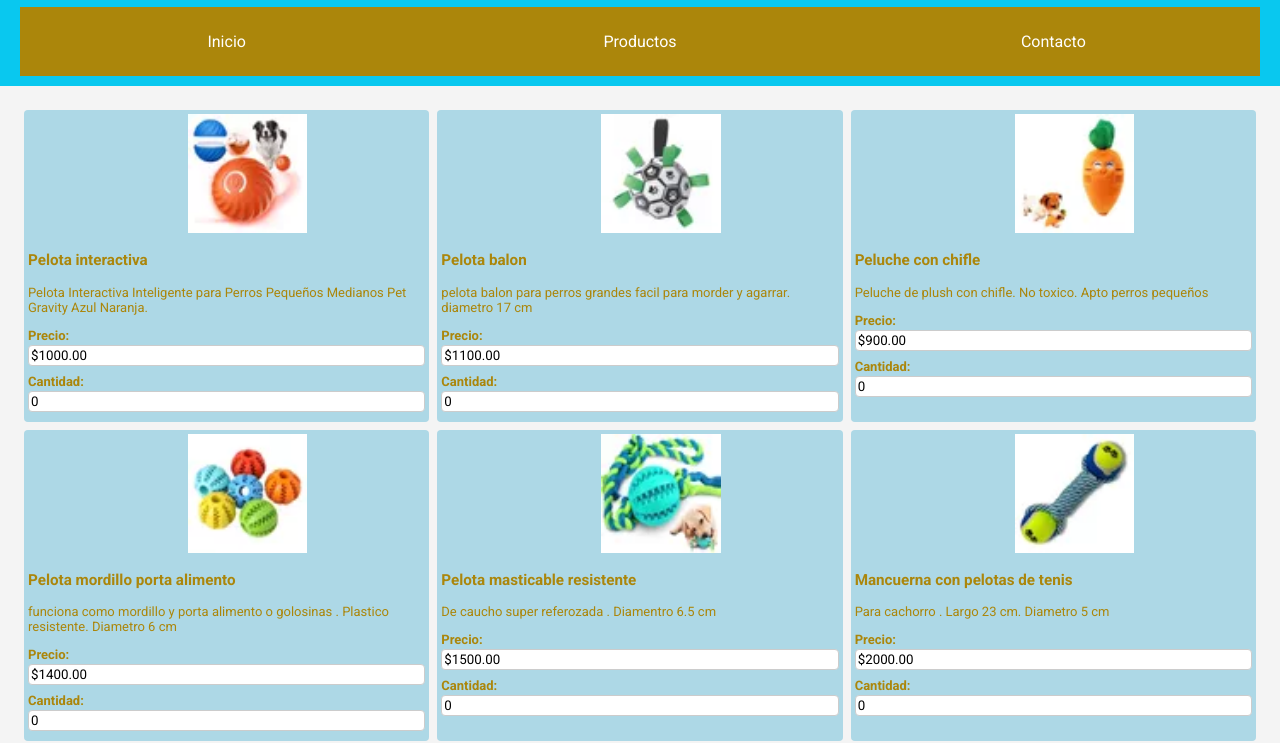
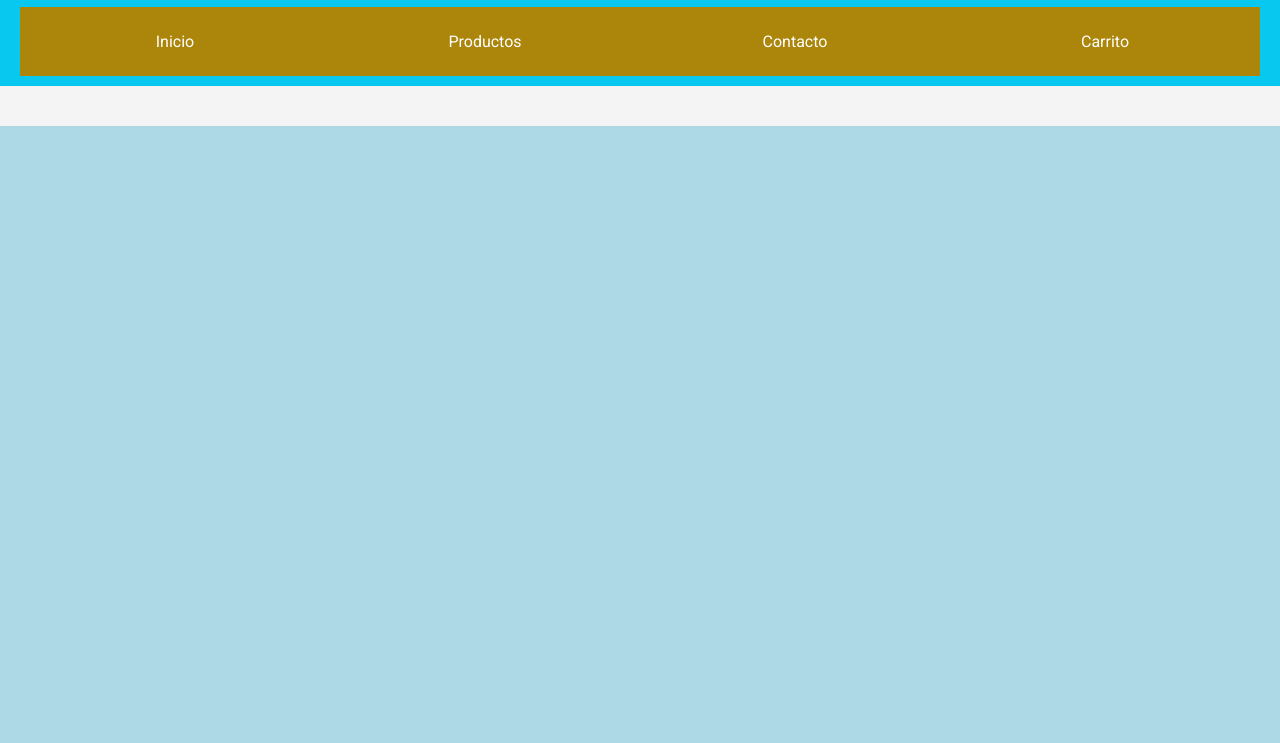
Before and after one commit to betfaif/Mypupi, a plain HTML site: page productos.html in a window 1280 px wide. Shown: the part 63-806 px from the top of the page. Drawn offline with Linux system fonts and the light colour scheme.

Commit message:
para mostrar a profe que no anda

```diff
--- a/css/styles.css
+++ b/css/styles.css
@@ -197,6 +197,11 @@ footer {
     height: auto; /* Mantiene la proporción de la imagen */
     margin-left: 10rem;
 }
+.agregar {
+    margin-top: 2px;
+    margin-left: 12rem;
+}
+
 
 #resenias {
     padding: 20px;
--- a/js/script.js
+++ b/js/script.js
@@ -44,7 +44,9 @@ function validarFormulario(event) {
   //      form.submit();
     //}
 
-    document.addEventListener("DOMContentLoaded", () => {
+    //document.addEventListener("DOMContentLoaded", () => { cambiado por productos
+    // cuando carga el DOM ya que cargue los productos
+        document.addEventListener("DOMContentLoaded", cargarProductos() => {
         const form = document.getElementById('formularioContacto');
 
         form.addEventListener("submit", async (event) => {
--- a/productos.html
+++ b/productos.html
@@ -8,6 +8,7 @@
     <title>Mypupi juguetes para perros</title>
 </head>
 <body>
+
     <header>
 		<div class="logo-container">
 			<img src="img/logo.jpg" alt="Logo" class="logo">
@@ -20,68 +21,20 @@
             <ul>
                 <li><a href="index.html">Inicio</a></li>
                 <li><a href="productos.html">Productos</a></li>
-                <li><a href="contacto.html">Contacto</a></li> <!-- Enlace a la página de contacto -->
+                <li><a href="contacto.html">Contacto</a></li>
+                <li><a href="carrito.html">Carrito</a></li>
+
             </ul>
         </nav>
     </header>
     <main>
-        <section id="productos">
-            <div class="card">
-                <img src="img/producto1.webp" alt="Pelota interactiva">
-                <h3>Pelota interactiva</h3>
-                <p>Pelota Interactiva Inteligente para  Perros Pequeños Medianos Pet Gravity Azul Naranja.</p>
-                <label for="precio1">Precio:</label>
-                <input type="text" id="precio1" value="$1000.00" readonly>
-                <label for="cantidad1">Cantidad:</label>
-                <input type="number" id="cantidad1" min="0" value="0">
-            </div>
-            <div class="card">
-                <img src="img/producto2.webp" alt="Pelota balon">
-                <h3>Pelota balon</h3>
-                <p>pelota balon para perros grandes facil para morder y agarrar. diametro 17 cm</p>
-                <label for="precio2">Precio:</label>
-                <input type="text" id="precio2" value="$1100.00" readonly>
-                <label for="cantidad2">Cantidad:</label>
-                <input type="number" id="cantidad2" min="0" value="0">
-            </div>
-            <div class="card">
-                <img src="img/producto3.webp" alt="Peluche con chifle">
-                <h3>Peluche con chifle</h3>
-                <p>Peluche de plush con chifle. No toxico. Apto perros pequeños</p>
-                <label for="precio3">Precio:</label>
-                <input type="text" id="precio3" value="$900.00" readonly>
-                <label for="cantidad3">Cantidad:</label>
-                <input type="number" id="cantidad3" min="0" value="0">
-            </div>
-            <div class="card">
-                <img src="img/producto4.webp" alt="Pelota mordillo porta alimento">
-                <h3>Pelota mordillo porta alimento</h3>
-                <p>funciona como mordillo y porta alimento o golosinas . Plastico resistente. Diametro 6 cm</p>
-                <label for="precio4">Precio:</label>
-                <input type="text" id="precio4" value="$1400.00" readonly>
-                <label for="cantidad4">Cantidad:</label>
-                <input type="number" id="cantidad4" min="0" value="0">
-            </div>
-            <div class="card">
-                <img src="img/producto5.webp" alt="Pelota masticable resistente">
-                <h3>Pelota masticable resistente</h3>
-                <p>De caucho super referozada . Diamentro 6.5 cm</p>
-                <label for="precio5">Precio:</label>
-                <input type="text" id="precio4" value="$1500.00" readonly>
-                <label for="cantidad5">Cantidad:</label>
-                <input type="number" id="cantidad5" min="0" value="0">
-            </div>
-            <div class="card">
-                <img src="img/producto6.webp" alt="Mancuerna con pelotas de tenis">
-                <h3>Mancuerna con pelotas de tenis</h3>
-                <p>Para cachorro . Largo 23 cm. Diametro 5 cm</p>
-                <label for="precio6">Precio:</label>
-                <input type="text" id="precio6" value="$2000.00" readonly>
-                <label for="cantidad6">Cantidad:</label>
-                <input type="number" id="cantidad6" min="0" value="0">
-            </div>
-        </section>
-    </main>
+    <section id="productos" class="listado-productos">
+
+    </section>
+    <script src="./js/productos.js"></script>
+</main>
+
+
     <footer>
         <p>&copy; 2024 Betfaif Todos los derechos reservados.</p>
     </footer>
--- a/productos.json
+++ b/productos.json
@@ -1,9 +1,9 @@
-
+[
 {
 "id": 1,
 "nombre": "Pelota interactiva",
 "descripcion": "Pelota Interactiva Inteligente para  Perros Pequeños Medianos Pet Gravity Azul Naranja",
-  "imagen": "img\/producto1.webp",
+"imagen": "img/producto1.webp",
 "precio": 1000,
 "cantidad": 0
 },
@@ -11,7 +11,7 @@
 "id": 2,
 "nombre": "Pelota balon",
 "descripcion": "pelota balon para perros grandes facil para morder y agarrar. diametro 17 cm",
-  "imagen": "img\/producto2.webp",
+"imagen": "img/producto2.webp",
 "precio": 1100,
 "cantidad": 0
 },
@@ -19,7 +19,7 @@
 "id": 3,
 "nombre": "Peluche con chifle",
 "descripcion": "Peluche de plush con chifle. No toxico. Apto perros pequeños",
-  "imagen": "img\/producto3.webp",
+"imagen": "img/producto3.webp",
 "precio": 900,
 "cantidad": 0
 },
@@ -27,7 +27,7 @@
 "id": 4,
 "nombre": "Pelota mordillo porta alimento",
 "descripcion": "funciona como mordillo y porta alimento o golosinas . Plastico resistente. Diametro 6 cm",
-  "imagen": "img\/producto4.webp",
+"imagen": "img/producto4.webp",
 "precio": 1400,
 "cantidad": 0
 },
@@ -35,7 +35,7 @@
 "id": 5,
 "nombre": "Pelota masticable resistente",
 "descripcion": "De caucho super referozada . Diamentro 6.5 cm",
-  "imagen": "img\/producto5.webp",
+"imagen": "img/producto5.webp",
 "precio": 1500,
 "cantidad": 0
 },
@@ -43,7 +43,8 @@
 "id": 6,
 "nombre": "Mancuerna con pelotas de tenis",
 "descripcion": "Para cachorro . Largo 23 cm. Diametro 5 cm",
-  "imagen": "img\/producto6.webp",
+"imagen": "img/producto6.webp",
 "precio": 2000,
 "cantidad": 0
 }
+]
```
Lines whose indentation alone changed are shown as unchanged.
